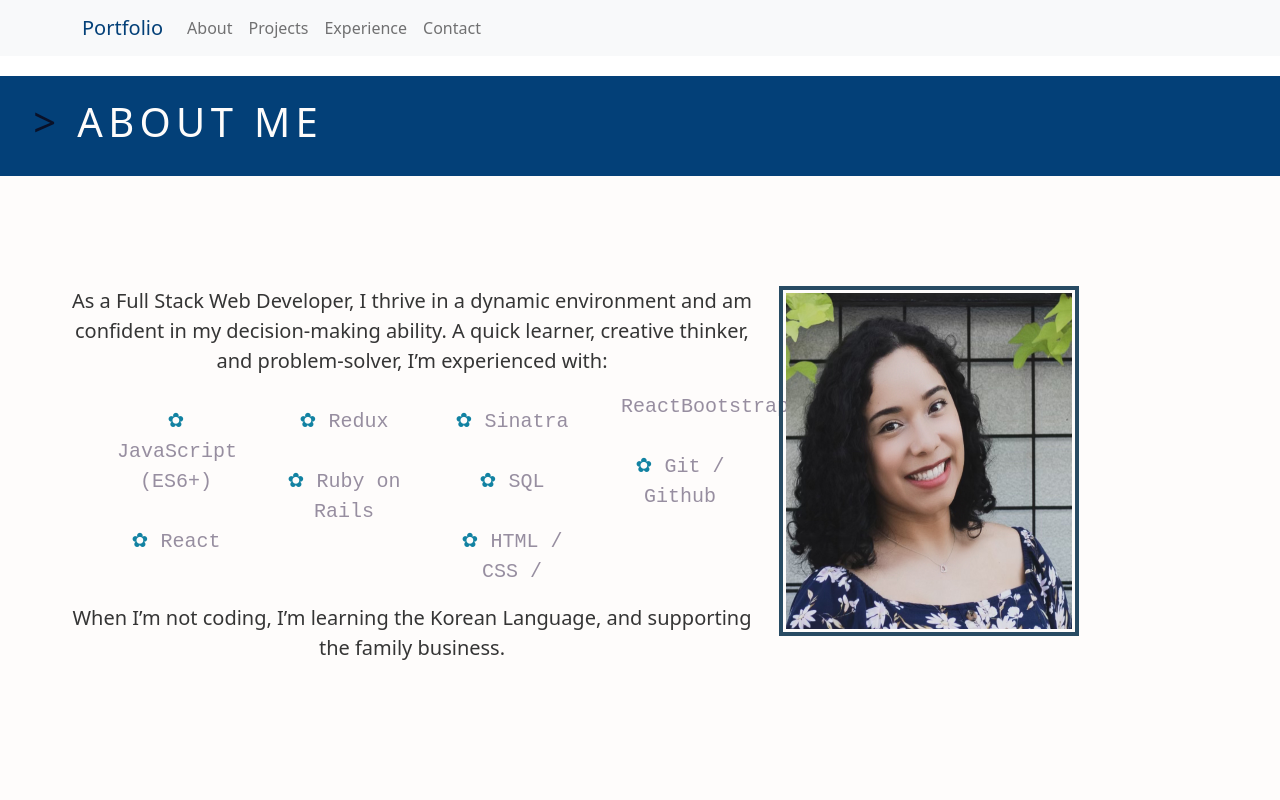
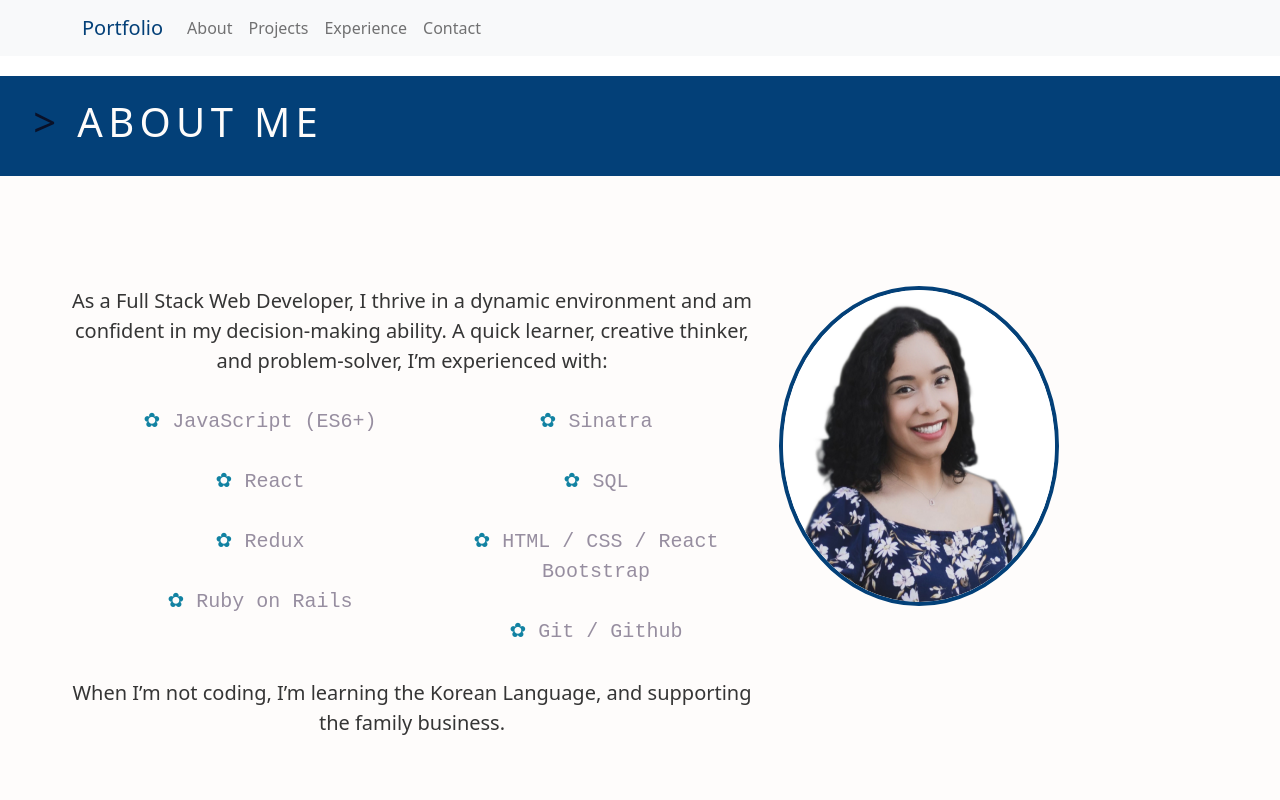
Before and after one commit to LupitaLee/portfolio, a React (Create React App) app: page /about in a window 1280 px wide. Shown: the top 800 px of the page. Built offline with nearby package versions, Linux system fonts and the light colour scheme.

Commit message:
giving colums to lis in ABout component

```diff
--- a/src/App.css
+++ b/src/App.css
@@ -2,7 +2,7 @@
   text-align: center;
 }
 
-.App-logo {
+/* .App-logo {
   height: 40vmin;
   pointer-events: none;
 }
@@ -42,4 +42,4 @@ img {
   max-width: 100%;
   height: auto;
   opacity: 0.5;
-}
+} */
--- a/src/components/About/About.css
+++ b/src/components/About/About.css
@@ -63,25 +63,27 @@
 
 .about-content ul{
 
-    column-gap: 20px;
-    -moz-column-count: 4;
-    -moz-column-gap: 20px;
-    -webkit-column-count: 4;
-    -webkit-column-gap: 20px;
-    column-count: 4;
-    /* list-style-type: none; */
+    display: flex 2;
+
+    column-count: 2;
+    min-width: 230px
+
+
+
+
+
+
 }
 
 
 
 
 
-#prof-pic {
+/* #prof-pic {
 
     width: 250px;
     height: auto;
     border-radius: 60px;
-    /* position: relative; */
 
     border: 4px solid #284b63;
     padding: 3px;
@@ -94,9 +96,7 @@
 
     opacity: 1;
     transition: opacity 500ms ease-in;
-
-
-}
+} */
 
 
 
@@ -104,12 +104,13 @@
 
 
 
-.col__2{
+.col__2 img{
 
-    /* border-radius: 10px;
-    width: 100%; */
+     border-radius: 100%;
 
-    flex-wrap: wrap;
+    width: 280px;
+    height: 320Px;
 
-    justify-content: center;
+    border: 4px solid #034078;
+
 }
--- a/src/components/About/About.jsx
+++ b/src/components/About/About.jsx
@@ -25,7 +25,8 @@ const About = () => {
                         <li>{bullet}Ruby on Rails</li>
                         <li>{bullet}Sinatra</li>
                         <li>{bullet}SQL</li>
-                        <li>{bullet}HTML / CSS / ReactBootstrap</li>
+                        <li>{bullet}HTML / CSS / React
+                        Bootstrap</li>
                         <li>{bullet}Git / Github</li>
                     </ul>
 
@@ -44,7 +45,7 @@ const About = () => {
 
 
                 <div className="col__2">
-                    <img src="/p-pic.jpg" alt=""  />
+                    <img src="/profile-pic.png" alt=""  />
                 </div>
 
             </div>
--- a/src/components/Contact/Contact.jsx
+++ b/src/components/Contact/Contact.jsx
@@ -9,7 +9,7 @@ const Contact = () => {
 
               <div id='contact' >
                 <div className='title'>
-                    <h3><span style={{ color: '#353535' }}>&gt;</span>CONTACT</h3>
+                    <h3><span style={{ color: '#0a1128' }}>&gt;</span>CONTACT</h3>
                 </div>
                 <div className='contact-content'>
                     <div className='socials'>
--- a/src/components/Experience/Experience.jsx
+++ b/src/components/Experience/Experience.jsx
@@ -17,7 +17,7 @@ const Experience = () => {
 
         <div id="experience">
             <div className='title'>
-                <h3><span style={{ color: '#353535' }}>&gt;</span> EXPERIENCE</h3>
+                <h3><span style={{ color: '#0a1128' }}>&gt;</span> EXPERIENCE</h3>
             </div>
 
 
--- a/src/components/Projects/Projects.css
+++ b/src/components/Projects/Projects.css
@@ -11,23 +11,28 @@
 .projects-container{
 
     flex-wrap: wrap;
+    /* display: inline-flex; */
+    display: flex;
+    margin-top: 50px;
+    justify-content: space-between;
 
-    margin-top: 50px;
-    /* margin-block: 50px; */
+
 }
 
 .project-container{
-     display: inline-flex;
+     display: grid;
+
 }
 
 
-img{
+.project-container img{
 
 
     width: 300px;
     height: 350Px;
-    border: 4px solid #284b63;
-    padding: 3px;
+    margin-top: 20px;
+    border: 4px solid #0a1128;
+    /* padding: 3px; */
 
     opacity: 1;
     transition: opacity 500ms ease-in;
--- a/src/components/Projects/Projects.jsx
+++ b/src/components/Projects/Projects.jsx
@@ -9,7 +9,7 @@ const Projects = () => {
     return (
         <div id='project'>
             <div className='title'>
-                <h3><span style={{ color: '#353535' }}>&gt;</span> PROJECTS</h3>
+                <h3><span style={{ color: '#0a1128' }}>&gt;</span> PROJECTS</h3>
             </div>
 
             <div className='projects-container'>
```
